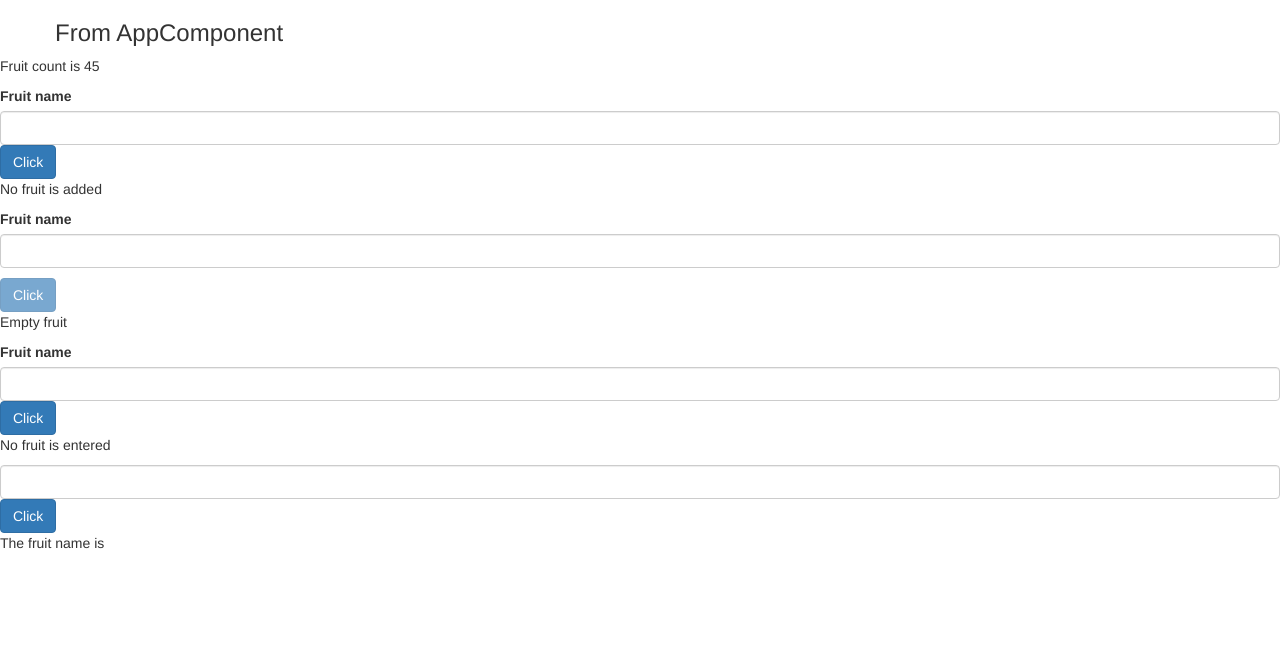
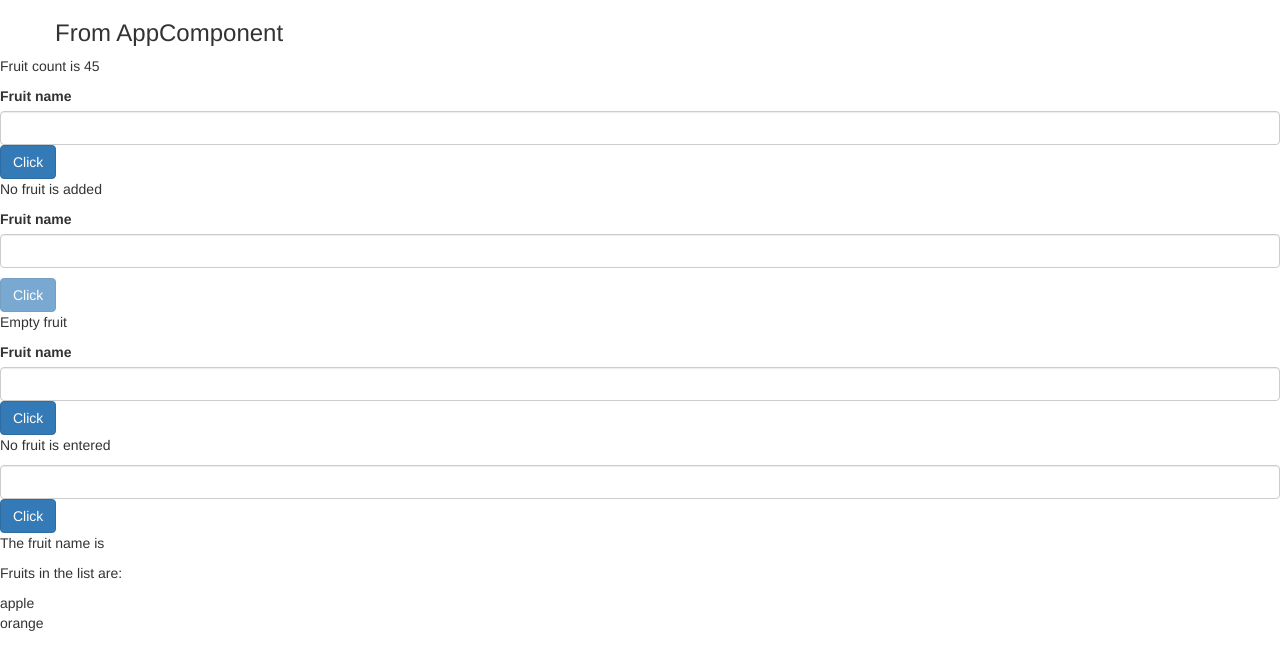
Before and after one commit to NagarjunK98/Angular-learning, an Angular app in the folder first-app/: page / in a window 1280 px wide. Shown: the top 670 px of the page. Built offline with nearby package versions, Linux system fonts and the light colour scheme.

Commit message:
ngFor looping

```diff
--- a/first-app/src/app/fruits/fruits.component.html
+++ b/first-app/src/app/fruits/fruits.component.html
@@ -45,5 +45,11 @@
 
 <!--ngStyle example-->
 <input type="text" class="form-control" [(ngModel)]="name4" />
-<button type="button" class="btn btn-primary" (click)="setColor()">Click</button>
-<p [ngStyle]="{ backgroundColor: getColor()}">The fruit name is {{name4}}</p>
+<button type="button" class="btn btn-primary" (click)="setColor()">
+  Click
+</button>
+<p [ngStyle]="{ backgroundColor: getColor() }">The fruit name is {{ name4 }}</p>
+
+<!--ngFor example-->
+<p>Fruits in the list are:</p>
+<div *ngFor="let i of fruits">{{ i }}</div>
--- a/first-app/src/app/fruits/fruits.component.ts
+++ b/first-app/src/app/fruits/fruits.component.ts
@@ -13,7 +13,8 @@ export class FruitComponent {
   fruitStatus2 = 'Empty fruit';
   statusCheck = false;
   displayStatus = false;
-  color="";
+  color = '';
+  fruits = ['apple', 'orange'];
   getName() {
     const a = [1, 2, 3, 4, 5, 6, 7, 8, 9];
     let result = 0;
@@ -36,10 +37,10 @@ export class FruitComponent {
     this.displayStatus = true;
   }
   setColor() {
-    if(this.name4.length % 2 ==0) {
-      this.color = "green";
+    if (this.name4.length % 2 == 0) {
+      this.color = 'green';
     } else {
-      this.color="red";
+      this.color = 'red';
     }
   }
   getColor() {
```
